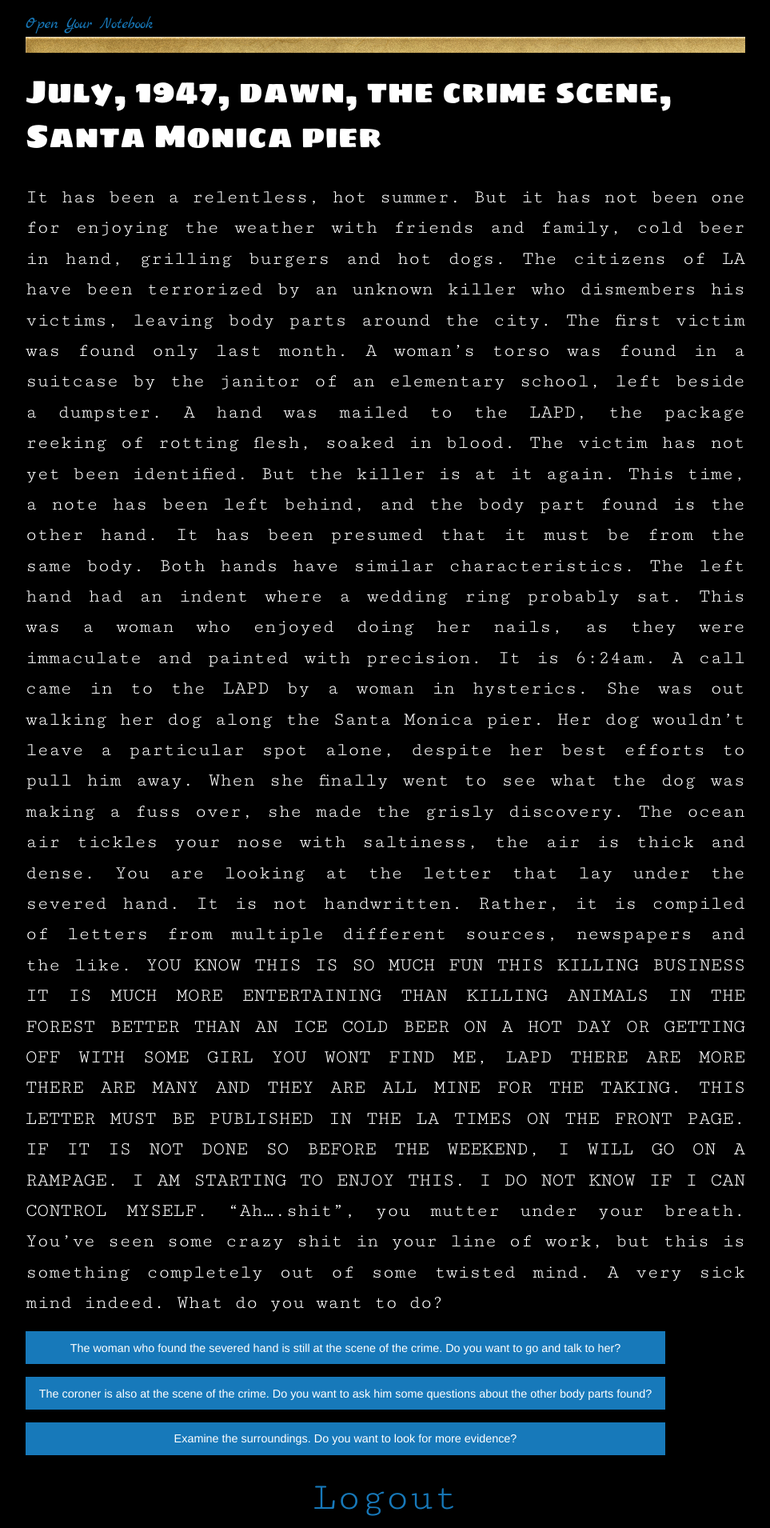
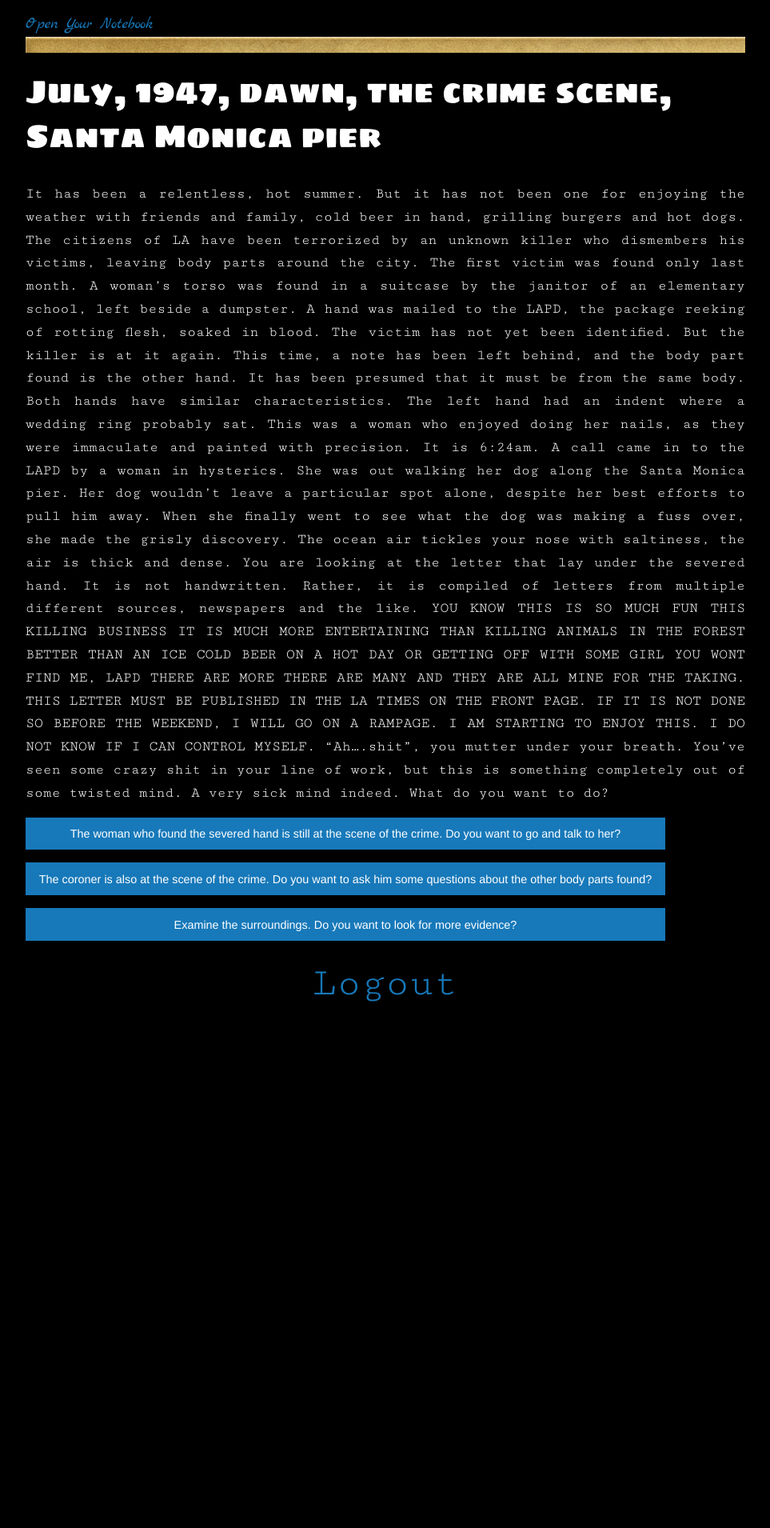
Before and after one commit to AndrewDESmith/PsychoAdventureRedux, a Rails app: page /scenes/1 in a window 1280 px wide. Shown: the whole page at 80% size, without its empty margins (158-1121 px from the left). After the commit the page ends 1252 px from the top, so only its background shows below. Run offline with Rails 7, Linux system fonts and the light colour scheme; the visitor is signed in with stand-in values (Sample User, id 1); data comes from the database, SQL or seed files in the repository; style sheets or scripts are compiled from the project's sources; parts of the project's set-up code (start-up, migrations or seed data) failed here and were passed over; some libraries are stand-ins or nearby versions.

Commit message:
Smith: Scaled down main body font size from 24px to 18px.

```diff
--- a/app/assets/stylesheets/application.css.scss
+++ b/app/assets/stylesheets/application.css.scss
@@ -88,7 +88,7 @@ div.error-messages {
 
 p.story-body {
 	font-family: 'Cutive Mono';
-	font-size: 24px;
+	font-size: 18px;
 	font-weight: 400;
 	color: #FFFFFF;
 	text-align: justify;
```
